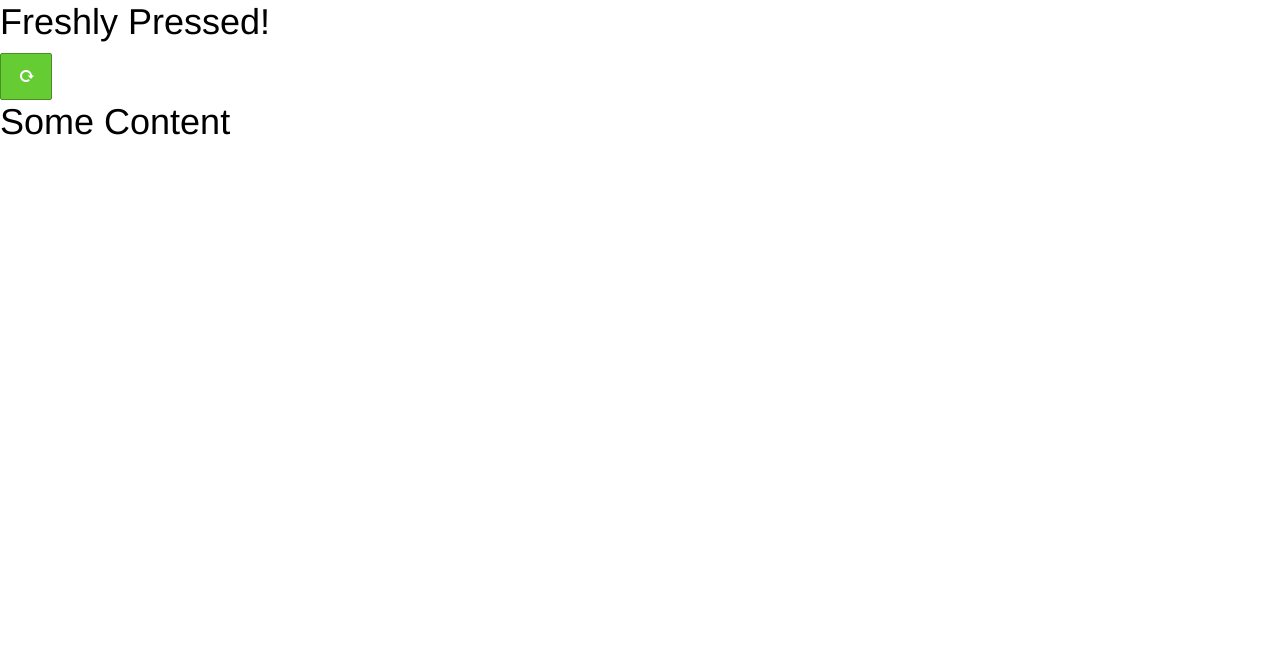
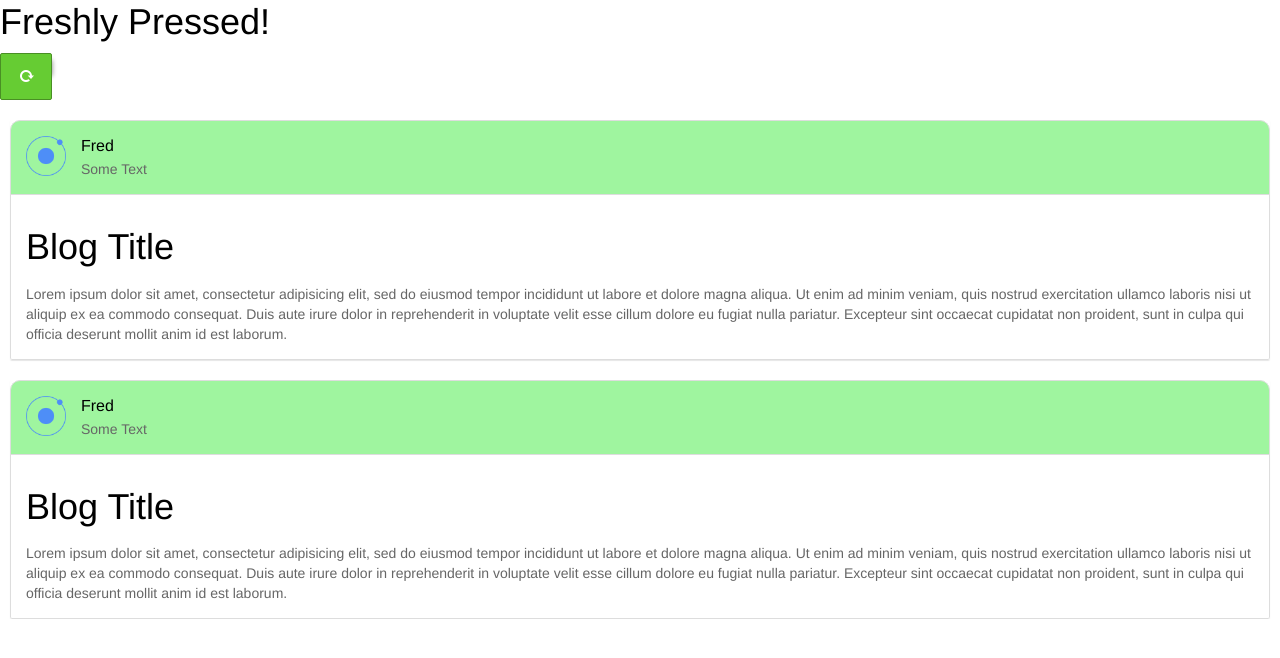
Before and after one commit to TateRathje/ionApp, a website: page www/index.html in a window 1280 px wide. Drawn offline with Linux system fonts and the light colour scheme; files that its build step writes are made by us from their sources; files whose address does not match are found by name.

Commit message:
Built out index.html with ionic header, content, and card. Added some custom styles. Build getBlogsservice in app.js and hooked it up to button refresh.

```diff
--- a/www/css/style.css
+++ b/www/css/style.css
@@ -1 +1,11 @@
 /* Empty. Add your own CSS if you like */
+
+.bar-balanced {
+	box-shadow: 0px 5px 5px grey;
+}
+
+.item.item-avatar-left {
+	border-top-left-radius: 10px !important;
+	border-top-right-radius: 10px !important;
+	background: #9ff59f;
+}
--- a/www/index.html
+++ b/www/index.html
@@ -21,7 +21,38 @@
 			</button>
 		</ion-header-bar>
 		<ion-content>
-			<h1>Some Content</h1>
+			<div class="card list">
+				<div class="item item-avatar-left">
+					<img src="img/ionic.png" alt="">
+					<h2>Fred</h2>
+					<p>Some Text</p>
+				</div>
+				<div class="item item-body">
+				<h1>Blog Title</h1>
+				<p>Lorem ipsum dolor sit amet, consectetur adipisicing elit, sed do eiusmod
+				tempor incididunt ut labore et dolore magna aliqua. Ut enim ad minim veniam,
+				quis nostrud exercitation ullamco laboris nisi ut aliquip ex ea commodo
+				consequat. Duis aute irure dolor in reprehenderit in voluptate velit esse
+				cillum dolore eu fugiat nulla pariatur. Excepteur sint occaecat cupidatat non
+				proident, sunt in culpa qui officia deserunt mollit anim id est laborum.</p>
+				</div>
+			</div>
+			<div class="card list">
+				<div class="item item-avatar-left">
+					<img src="img/ionic.png" alt="">
+					<h2>Fred</h2>
+					<p>Some Text</p>
+				</div>
+				<div class="item item-body">
+				<h1>Blog Title</h1>
+				<p>Lorem ipsum dolor sit amet, consectetur adipisicing elit, sed do eiusmod
+				tempor incididunt ut labore et dolore magna aliqua. Ut enim ad minim veniam,
+				quis nostrud exercitation ullamco laboris nisi ut aliquip ex ea commodo
+				consequat. Duis aute irure dolor in reprehenderit in voluptate velit esse
+				cillum dolore eu fugiat nulla pariatur. Excepteur sint occaecat cupidatat non
+				proident, sunt in culpa qui officia deserunt mollit anim id est laborum.</p>
+				</div>
+			</div>
 		</ion-content>
 	</body>
 </html>
--- a/www/js/app.js
+++ b/www/js/app.js
@@ -1,9 +1,20 @@
 var App = angular.module("App", ["ionic"]);
 
-App.controller("AppCtrl", ["$scope", "$log", AppCtrl]);
+App.service("FreshlyPressed", ["$http", "$log", FreshlyPressed]);
 
-function AppCtrl($scope, $log) {
+App.controller("AppCtrl", ["$scope", "FreshlyPressed", "$log", AppCtrl]);
+
+function AppCtrl($scope, FreshlyPressed, $log) {
 	$scope.refresh = function() {
-		alert("Button pressed");
+		FreshlyPressed.getBlogs();
 	}
 }
+
+function FreshlyPressed($http, $log) {
+	this.getBlogs = function() {
+		$http.jsonp("http://public-api.wordpress.com/rest/v1/freshly-pressed?callback=JSON_CALLBACK")
+			.success(function(result) {
+				$log.info(JSON.stringify(result.posts));
+			});
+	};
+}
```
